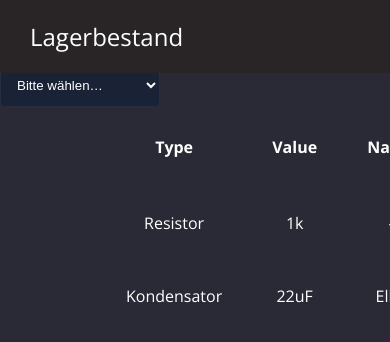
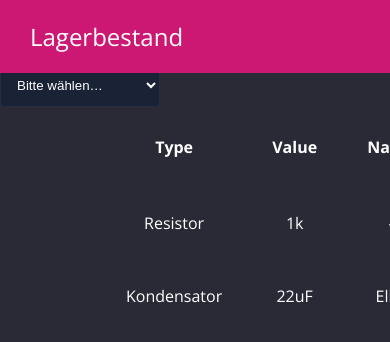
Before and after one commit to Greimelinio09/Lagersystem, a website: page HTML/public/index.html in a window 390 px wide. Shown: the top 342 px of the page. Drawn offline with nearby package versions, Linux system fonts and the light colour scheme.

Commit message:
16_01_2025

```diff
--- a/HTML/public/adddata.js
+++ b/HTML/public/adddata.js
@@ -10,7 +10,6 @@ let item1 = [];
         console.error("Something went wrong with the transformation!");
         console.error(error);
     });
-
 
 let Type;
 let Value;
--- a/HTML/public/stylesheet.css
+++ b/HTML/public/stylesheet.css
@@ -286,7 +286,7 @@ button:hover {
 
 @media (max-width: 850px) {
     header {
-        background-color: #292527;
+        background-color: #cd1873;
         padding: 20px 30px;
     }
     .col-850 {
```
